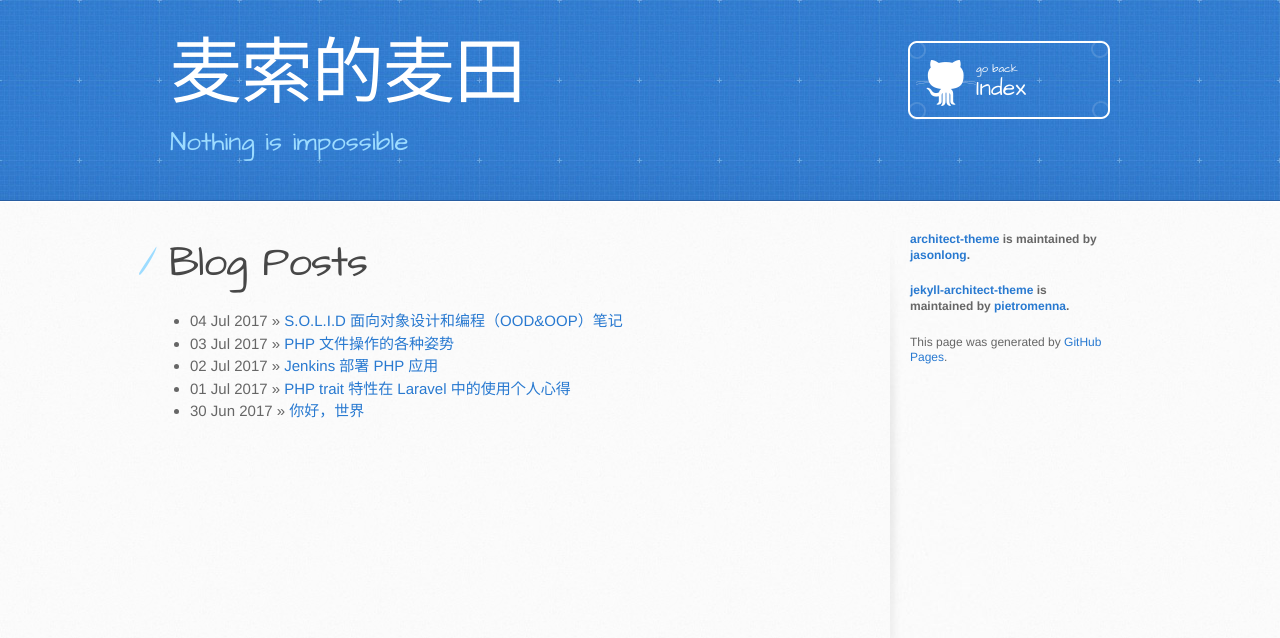
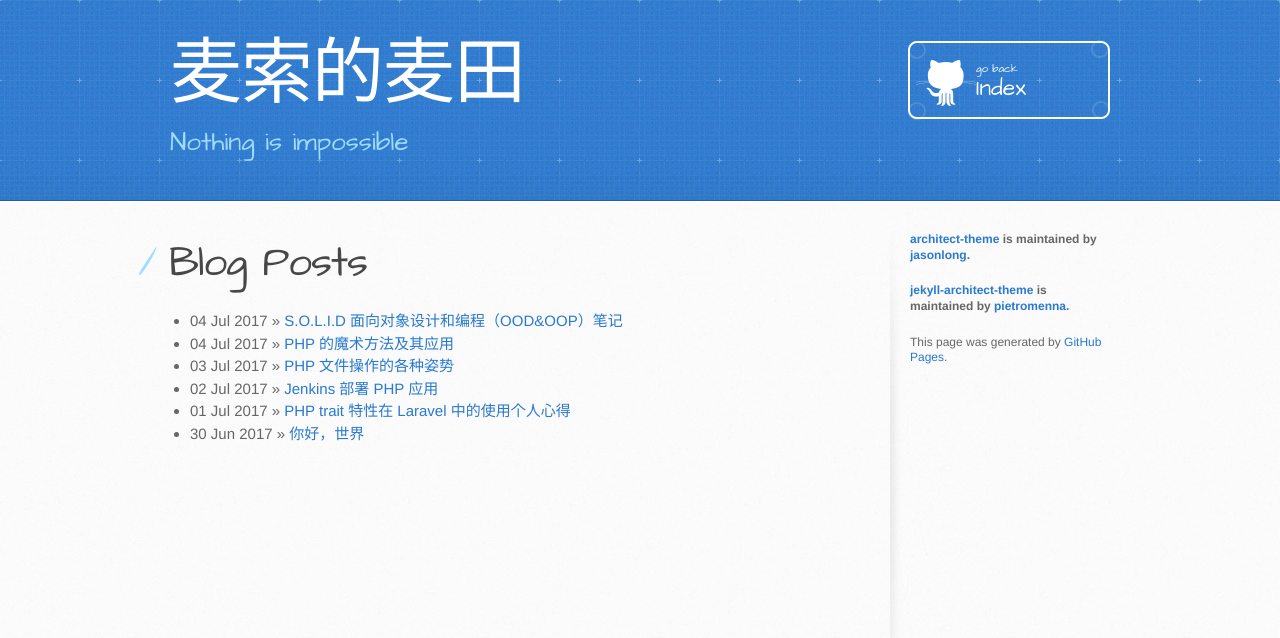
Before and after one commit to dongm2ez/m2ez.github.io, a Jekyll site: the page built from index.html, in a window 1280 px wide. Shown: the top 638 px of the page. Built offline with Jekyll 4.4.1, drawn with Linux system fonts in a browser that asks for light colours; some of the changed lines change nothing that is shown.

Commit message:
update article

````diff
--- /dev/null
+++ b/_posts/2017-07-04-PHP-magic-method-and its-application.md
@@ -0,0 +1,328 @@
+---
+title: PHP 的魔术方法及其应用
+---
+PHP中将所有__(两个下划线)开头的类方法作为魔术方法，这方法之所以称为魔术方法是因为其实现的功能就如变魔术一样感觉很神奇。在特定的事件下触发，这真的很酷。
+
+
+### **__construct()**
+
+这个方法应该是最常用的，被称为构造器或者构造方法，当一个对象被实例化时会被首先调用，而在 PHP 框架中一些过滤器，中间件及依赖注入也一般在这个方法中完成。父类的构造器可以被子类继承和重写。
+
+```
+<?php
+class A {
+
+    public function __construct() {
+        echo "This is A construct\n";
+    }
+}
+
+class B extends A{
+
+    // 调用父类构造方法，再调用自己的构造方法
+    public function __construct() {
+        parent::__construct();
+        echo "This is B construct\n";
+    }
+}
+
+class C extends A{
+
+    // 重写构造方法，之调用自己的构造方法
+    public function __construct() {
+        echo "This is C construct";
+    }
+}
+
+new A();// This is A construct
+new B();// This is A construct This is B construct
+new C();// This is c construct
+```
+
+以上示例代码将按顺序输出：
+
+This is A construct
+This is A construct
+This is B construct
+This is C construct
+
+构造方法能帮助我们完成一些数据初始化，属性初始化的任务，在实例化类后使得调用类更便利。
+
+### **__destruct()**
+
+析构方法，PHP 将对象销毁前将调用这个方法，这个方法可能对于 PHP 这种运行时间短的脚本可能无意义，但在有些情况下还是具有意义的。
+
+比如你需要一个长时间运行的脚本，设置 `set_time_limit(0);` 后需要不断执行这个脚本，一般这样的脚本是循环执行一些任务，这其中可能会涉及到频繁的创建某个对象，这时候析构方法就会起到作用，它可以将对象打开的一些资源及时的释放，以防止内存溢出或单个进程占用过多内存。
+
+```
+<?php
+
+class Log{
+
+  public function __construct() {
+    $this->created = time();
+    $this->logfile_handle = fopen('/tmp/log.txt', 'w');
+  }
+
+  public function __destruct() {
+    fclose($this->logfile_handle);
+  }
+}
+```
+
+### **\_\_get()与\_\_set()**
+
+这两个方法的作用是当调用或设置一个类及其父类方法中未定义的属性时这个方法会被触发。
+
+```
+<?php
+
+class MethodTest
+{
+    private $data = array();
+
+    public function __set($name, $value){
+        $this->data[$name] = $value;
+    }
+
+    public function __get($name){
+        if(array_key_exists($name, $this->data))
+            return $this->data[$name];
+        return NULL;
+    }
+
+}
+
+class Penguin extends Animal {
+
+  public function __construct($id) {
+    $this->getPenguinFromDb($id);
+  }
+
+  public function getPenguinFromDb($id) {
+    // elegant and robust database code goes here
+  }
+
+  public function __get($field) {
+    if($field == 'name') {
+        return $this->username;
+    }
+  }
+
+  public function __set($field, $value) {
+     if($field == 'name') {
+        $this->username = $value;
+     }
+  }
+
+}
+```
+
+在 MethodTest 这个类中使用 __get 和 __set 将所有不存在的属性都保存在类的 data 属性中，而在Penguin 类中我们连接了数据库或者是数据提供者，由于某些原因数据源中原来的 name 变更为 username ，如果这时要检查所有调用 Penguin 类的地方将 name 换成 username 显然是困难而且无趣的甚至会有忽略的地方，而使用一个 __get 方法我们不用改变外部调用的属性名就可以实现从 name 转变为 username
+
+
+### **\_\_call 和 \_\_callStatic**
+
+__call 和 __callStatic 是类似的方法，前者是调用类不存在的方法时执行，而后者是调用类不存在的静态方式方法时执行。正常情况下如果调用一个类不存在的方法 PHP 会抛出致命错误，而使用这两个魔术方法我们可以替换一些更友好的提示或者记录错误调用日志信息、将用户重定向、抛出异常等等，亦或者是如同__set 和 __get 那样做方法的重命名。
+
+```
+class A
+{
+
+    public static function __callStatic($name, $arguments)
+    {
+        var_dump($name);
+        var_dump($arguments);
+        echo 'unknown static method ' . $name;
+    }
+
+    function __call($name, $arguments)
+    {
+        var_dump($name);
+        var_dump($arguments);
+        echo 'unknown method ' . $name;
+    }
+}
+
+$a = new A();
+$a->agfdgdrsfgdf([123,3213]);
+A::sdfsd();
+```
+
+### **\_\_sleep() 和 \_\_wakeup()**
+
+当我们执行 `serialize()` 和 `unserialize()` 对对象进行操作是时，会调用这两个方法，比如对象有一个数据库链接，想要在反序列化时恢复链接状态，而在序列化时希望将属性键名保存就可以使用这两个魔术方法：
+
+```
+<?php
+class Connection
+{
+    protected $link;
+    private $server, $username, $password, $db;
+
+    public function __construct($server, $username, $password, $db)
+    {
+        $this->server = $server;
+        $this->username = $username;
+        $this->password = $password;
+        $this->db = $db;
+        $this->connect();
+    }
+
+    private function connect()
+    {
+        $this->link = mysql_connect($this->server, $this->username, $this->password);
+        mysql_select_db($this->db, $this->link);
+    }
+
+    public function __sleep()
+    {
+        return array('server', 'username', 'password', 'db');
+    }
+
+    public function __wakeup()
+    {
+        $this->connect();
+    }
+}
+```
+
+### **__clone()**
+
+如同名字一样，这个方法在对象被复制是调用，如我们要实现一个单例模式，我们可以用这个魔术方法防止对象被克隆。
+
+```
+<?php
+public class Singleton {
+    private static $_instance = NULL;
+
+    // 私有构造方法
+    private function __construct() {}
+
+    public static function getInstance() {
+        if (is_null(self::$_instance)) {
+            self::$_instance = new Singleton();
+        }
+        return self::$_instance;
+    }
+
+    // 防止克隆实例
+    public function __clone(){
+        die('Clone is not allowed.' . E_USER_ERROR);
+    }
+}
+```
+
+### **__toString()**
+
+当对象被当做字符串是调用此方法。
+
+> PHP 5.2.0 之前，__toString() 方法只有在直接使用于 echo 或 print 时才能生效。PHP 5.2.0 之后，则可以在任何字符串环境生效（例如通过 printf()，使用 %s 修饰符），但不能用于非字符串环境（如使用 %d 修饰符）。自 PHP 5.2.0 起，如果将一个未定义 __toString() 方法的对象转换为字符串，会产生 E_RECOVERABLE_ERROR 级别的错误。
+
+```
+// Declare a simple class
+class TestClass
+{
+    public function __toString() {
+        return 'this is a object';
+    }
+}
+
+class Penguin {
+
+  public function __construct($name) {
+      $this->species = 'Penguin';
+      $this->name = $name;
+  }
+
+  public function __toString() {
+      return $this->name . " (" . $this->species . ")\n";
+  }
+}
+
+$class = new TestClass();
+echo $class;
+
+$tux = new Penguin('tux');
+echo $tux;
+
+```
+
+在 TestClass 的调用中我们输出了一个友好的提示，而在 Penguin 我们将对象的属性组合后输出，比如在模板中调用。
+
+### **__invoke()**
+
+当尝试用函数的方式调用一个对象是触发此方法。
+
+> PHP 5.3.0 添加
+
+```
+<?php
+class CallableClass
+{
+    function __invoke($x) {
+        var_dump($x);
+    }
+}
+$obj = new CallableClass;
+$obj(5); // int(5)
+var_dump(is_callable($obj)) // bool(true)
+```
+
+### **__set_state()**
+
+调用 var_export() 导出类时，此魔术方法被调用。
+
+> PHP 5.1.0 添加
+
+```
+<?php
+class A
+{
+    public $var1;
+    public $var2;
+
+    public static function __set_state ($an_array) {
+        $obj = new A;
+        $obj->var1 = $an_array['var1'];
+        $obj->var2 = $an_array['var2'];
+        return $obj;
+    }
+}
+
+$a = new A;
+$a->var1 = 5;
+$a->var2 = 'foo';
+var_dump(var_export($a));
+```
+
+### **__debuginfo()**
+
+这个方法在对对象使用 `var_dump()` 时调用。
+
+> PHP 5.6.0 添加
+
+```
+<?php
+class C {
+    private $prop;
+
+    public function __construct($val) {
+        $this->prop = $val;
+    }
+
+    public function __debugInfo() {
+        return [
+            'propSquared' => $this->prop ** 2,
+        ];
+    }
+}
+
+var_dump(new C(42));
+/*
+object(C)#1 (1) {
+  ["propSquared"]=>
+  int(1764)
+}
+*/
+```
````
Also changed, not shown: _posts/2017-07-04-S.O.L.I.D-object-oriented-design-and-programming (OOD&OOP)-notes.md (+4 -0 lines).
